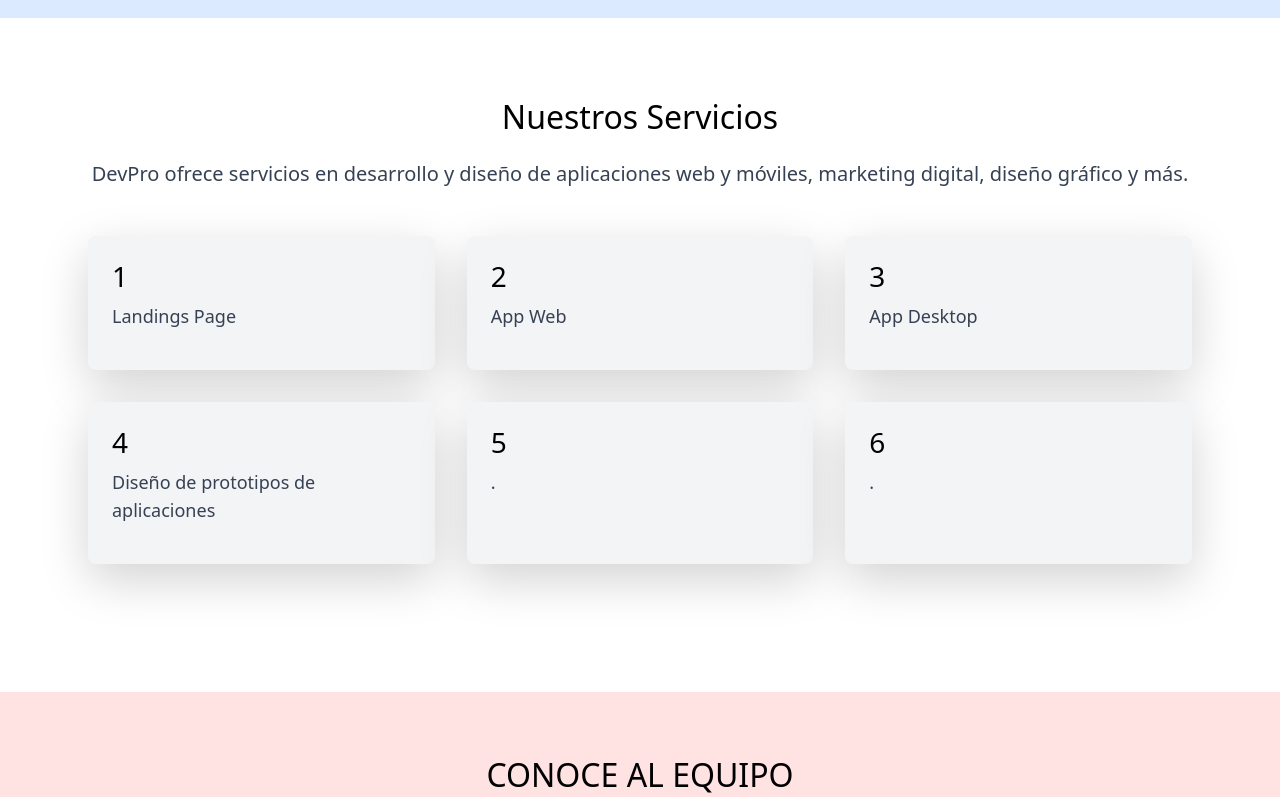
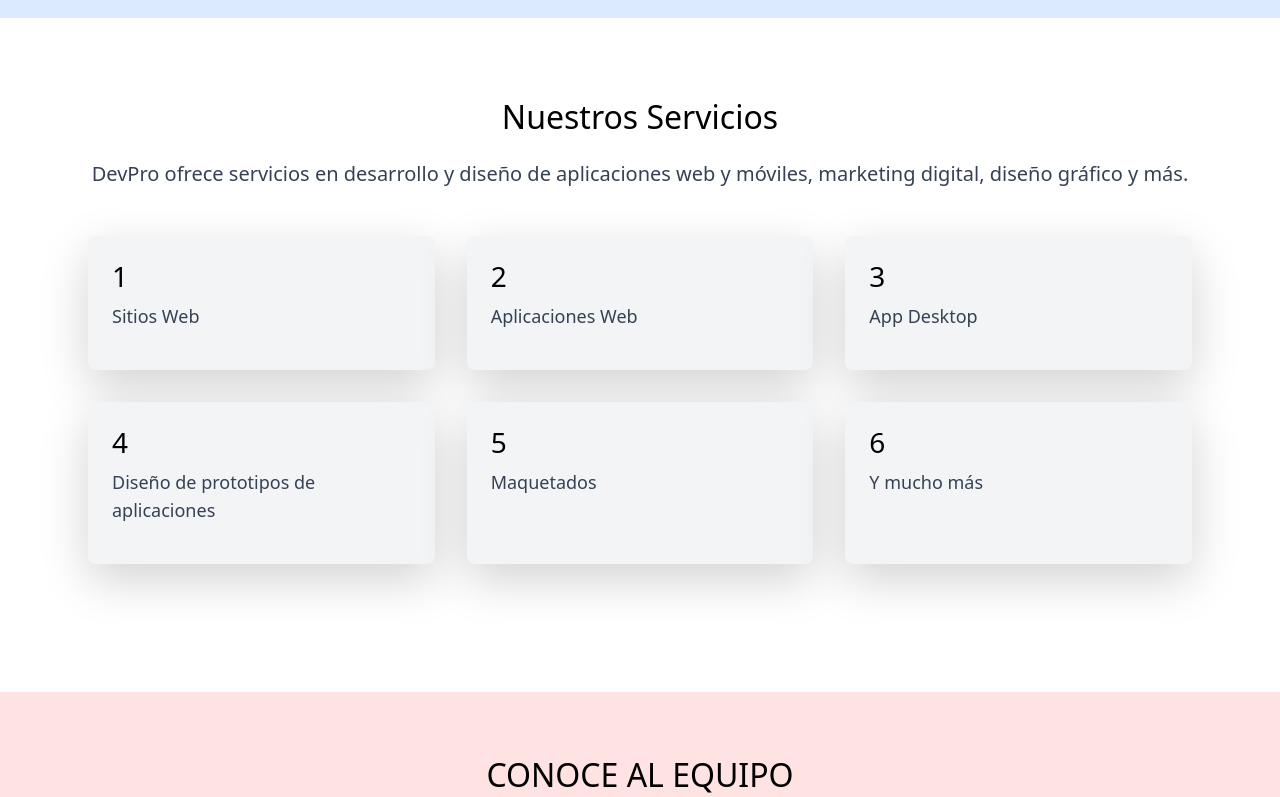
Before and after one commit to JNunez06/web1, a React (Vite) app: page / in a window 1280 px wide. Shown: the part 782-1579 px from the top of the page. Built offline with nearby package versions, Linux system fonts and the light colour scheme.

Commit message:
Mejora de diseño iconsx2

```diff
--- a/src/Components/Home.tsx
+++ b/src/Components/Home.tsx
@@ -26,7 +26,8 @@
 
             {/* Sección del cubo */}
             <div className="w-full md:w-1/2 flex justify-center md:justify-end mt-8 md:mt-0">
-              <div className="w-[300px] h-[300px] sm:w-[400px] sm:h-[400px] shadow-lg">
+              {/* shadow para sombrear bordes <div className="w-[300px] h-[300px] sm:w-[400px] sm:h-[400px] shadow-lg"> */}
+              <div className="w-[300px] h-[300px] sm:w-[400px] sm:h-[400px]">
                 <Canvas camera={{ position: [2, 2, 3], fov: 50 }}>
                   <ambientLight intensity={0.7} />
                   <pointLight position={[10, 10, 10]} />
--- a/src/data/data.json
+++ b/src/data/data.json
@@ -10,12 +10,12 @@
     {
       "icon": "faWordpress",
       "name": "1",
-      "text": "Landings Page"
+      "text": "Sitios Web"
     },
     {
       "icon": "faCartArrowDown",
       "name": "2",
-      "text": "App Web"
+      "text": "Aplicaciones Web"
     },
     {
       "icon": "faCloudDownload",
@@ -30,12 +30,12 @@
     {
       "icon": "faPlane",
       "name": "5",
-      "text": "."
+      "text": "Maquetados"
     },
     {
       "icon": "faPieChart",
       "name": "6",
-      "text": "."
+      "text": "Y mucho más"
     }
     ],
     "Team": [
```
